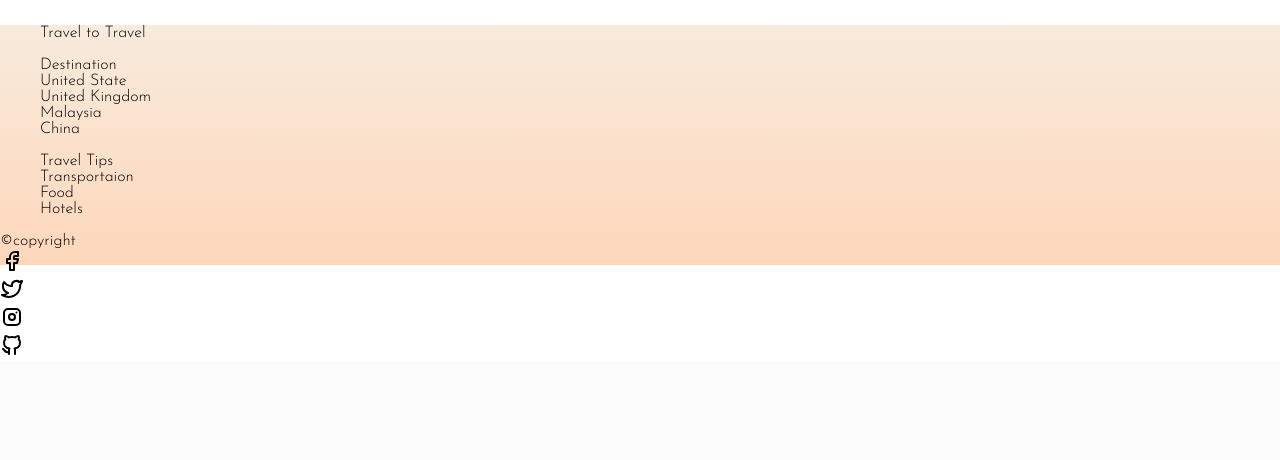
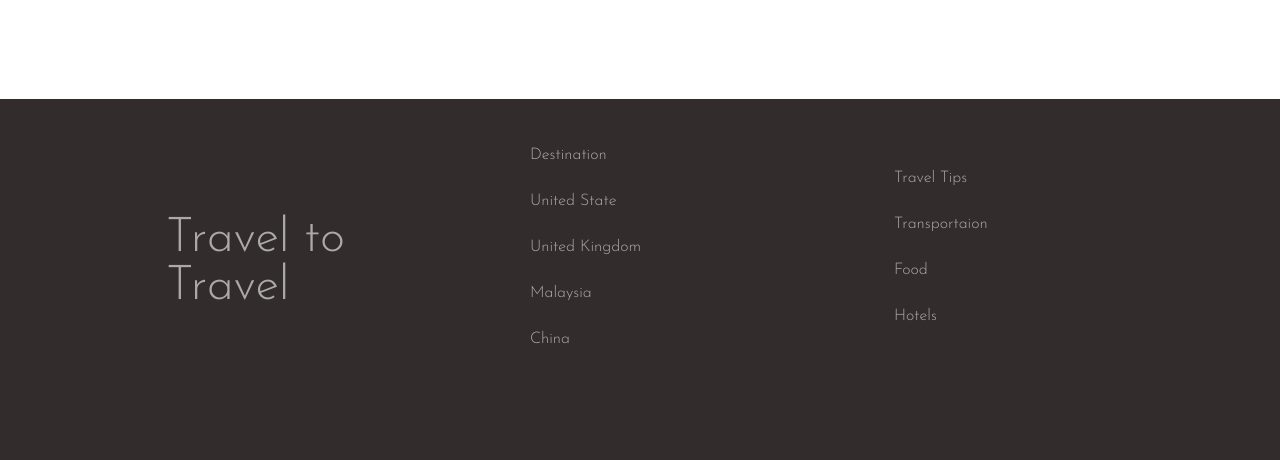
Before and after one commit to KimmyYo/Travel-blog, a PHP site: page /uk/London.html in a window 1280 px wide. Shown: the part 2748-3208 px from the top of the page. Before the commit the page ends 3103 px from the top, so only its background shows below. Run offline with PHP 8.4, Linux system fonts and the light colour scheme; some libraries are stand-ins or nearby versions; some web fonts are replaced.

Commit message:
footer change

```diff
--- a/uk/uk_style.css
+++ b/uk/uk_style.css
@@ -518,8 +518,91 @@
   }
 
 .footer.sub.container{
-      background-image: linear-gradient(#f8ebdd, #fed7bb);
-      height: 30vh;
+    display: flex;
+    flex-direction: column;
+    background-color: #332c2c;
+    height: auto;
+    min-width: 300px;
+}
+
+.footer.sub.container .horizon_part{
+
+
+      height: auto;
+      display: flex;
+      flex-direction: row;
+      gap: 4em;
+      flex-wrap: wrap;
+      align-items: center;
+      justify-content: center;
+      /* justify-content: flex-start; */
+      border-bottom: 2px solid #9c9c9c;
+}
+
+.footer .flex{
+    width: 300px;
+    height: 300px;
+    font-size: 1em;
+    font-weight: 300;
+    color: rgb(172, 169, 169);
+    /* padding: 50px; */
+    display: flex;
+    flex-direction: column;
+    justify-content: center;
+    align-items: flex-start;
+
+}
+.footer .flex:first-child{
+    display: flex;
+    flex-direction: row;
+    justify-content: flex-start;
+    align-items: center;
+    font-size: 3em;;
+}
+.footer .flex:nth-child(4){
+    width: 200px;
+    height: 200px;
+    background-image: url("malaysia/images/footer_logo.png");
+    background-repeat: no-repeat;
+    background-size: cover;
+    display: flex;
+    flex-direction: column;
+    justify-content: flex-start;
+    align-items: flex-start;
+
+}
+
+.footer .flex ul, li{
+    margin-bottom: 20px;
+    padding-top: 10px;
+    cursor: pointer;
+}
+
+.footer .bottom_part{
+    height: 10px;
+    display: flex;
+    flex-direction: row;
+    justify-content: space-between;
+    align-items: center;
+    color: #9c9c9c;
+    padding: 1em;
+}
+
+.footer .bottom_part .icon_section{
+    display: flex;
+    flex-direction: row;
+    gap: 20px;
+    color: black;
+
+}
+
+.footer .bottom_part .icon_section .icon{
+    width: 20px;
+    height: 20px;
+
+    background-color: #9c9c9c;
+    border-radius: 50%;
+    text-align: center;
 }
 
 
```
